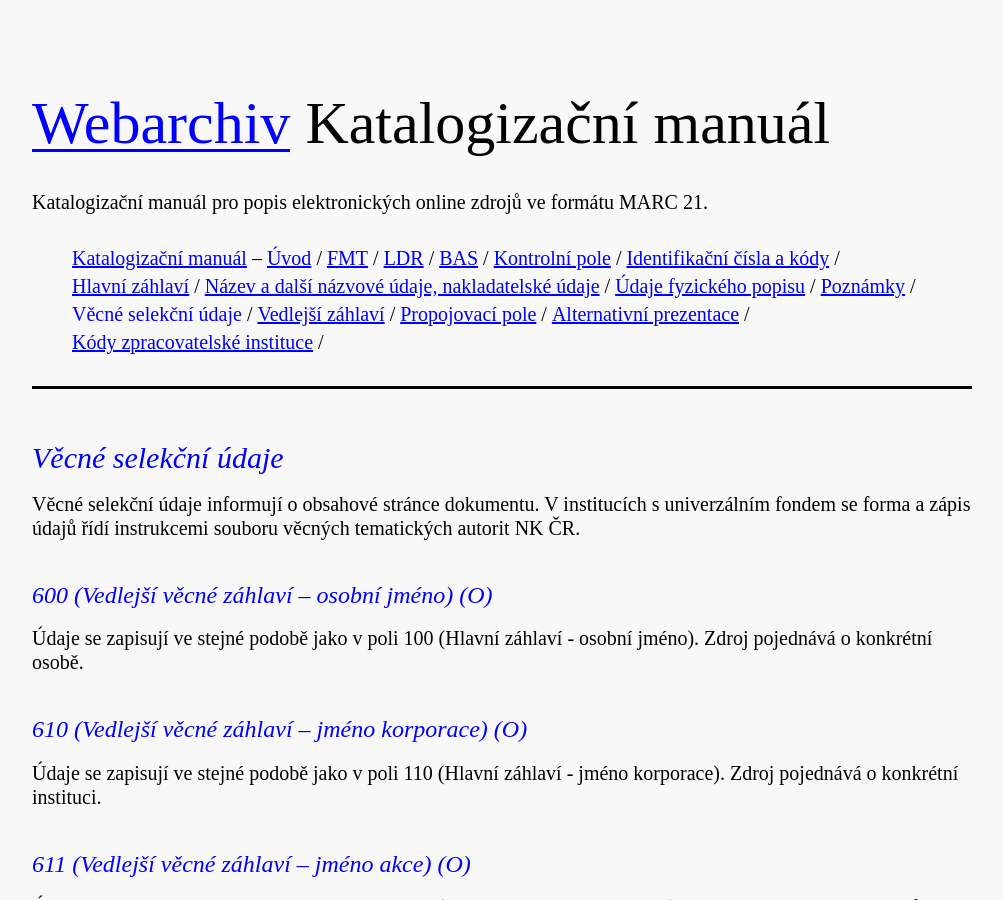
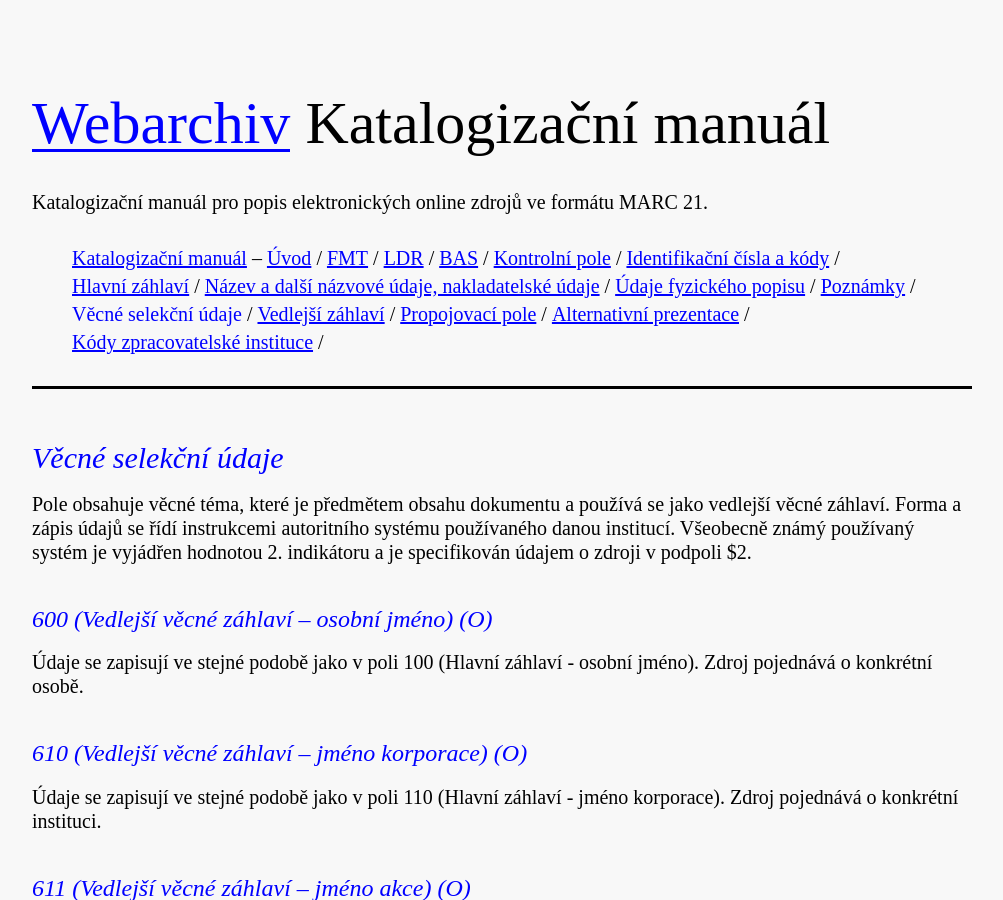
Before and after one commit to WebarchivCZ/katalogizacni-manual, a Jekyll site: the page built from _posts/2017-06-17-vecne-selekcni-udaje.md, in a window 1280 px wide and 900 px high. Shown: the whole window, without its empty margins (138-1141 px from the left). Built offline with Jekyll 4.4.1, drawn with Linux system fonts in a browser that asks for light colours.

Commit message:
vecne-selekcni-udaje - doplneny obsahove inf.

```diff
--- a/_posts/2017-06-17-vecne-selekcni-udaje.md
+++ b/_posts/2017-06-17-vecne-selekcni-udaje.md
@@ -4,7 +4,9 @@
 ---
 
 ## Věcné selekční údaje
-Věcné selekční údaje informují o obsahové stránce dokumentu. V institucích s univerzálním fondem se forma a zápis údajů řídí instrukcemi souboru věcných tematických autorit NK ČR.
+Pole obsahuje věcné téma, které je předmětem obsahu dokumentu a používá se jako vedlejší věcné záhlaví. Forma a zápis údajů
+se řídí instrukcemi autoritního systému používaného danou institucí. Všeobecně známý používaný systém je vyjádřen hodnotou 2.
+indikátoru a je specifikován údajem o zdroji v podpoli $2.
 
 ### 600 (Vedlejší věcné záhlaví – osobní jméno) (O)
 Údaje se zapisují ve stejné podobě jako v poli 100 (Hlavní záhlaví - osobní jméno). Zdroj pojednává o konkrétní osobě.
```
